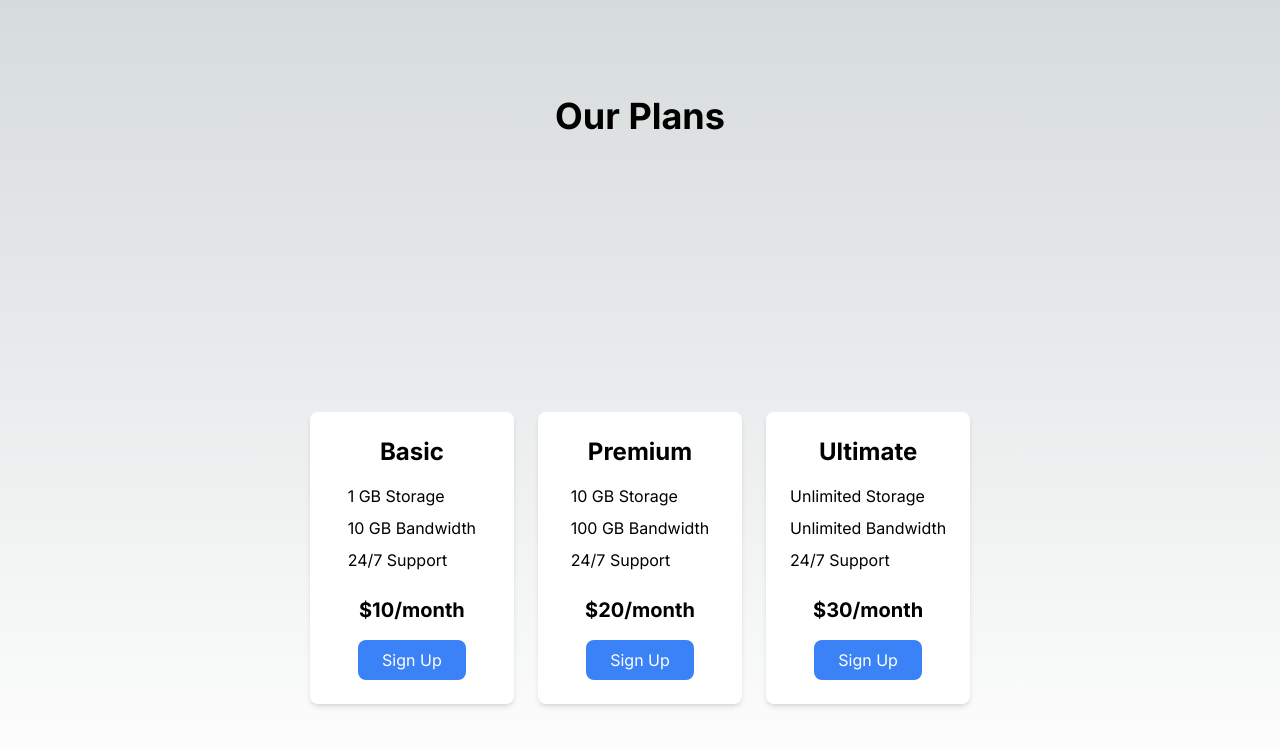
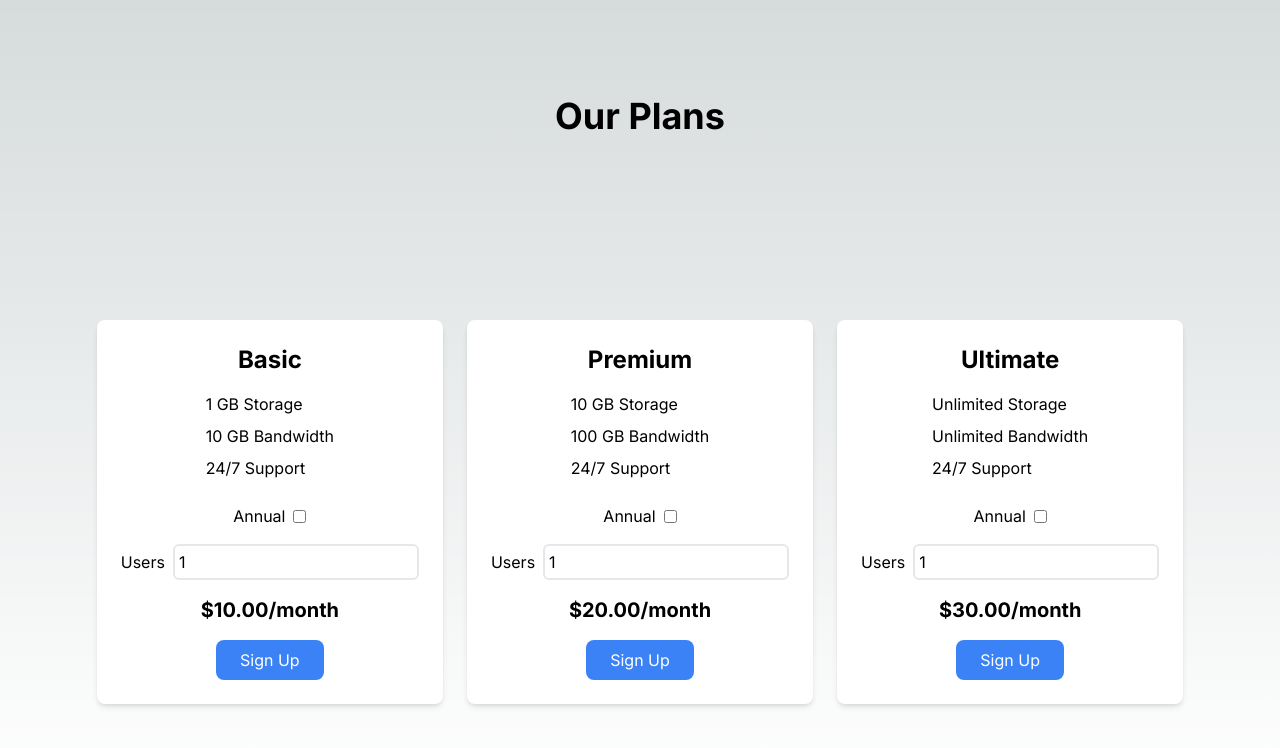
Before and after one commit to stub-ai/plates-sand-saas-pricing-plans, a Next.js app: page / in a window 1280 px wide. Shown: the top 748 px of the page. Built offline with nearby package versions, Linux system fonts and the light colour scheme.

Commit message:
Commit from Stub AI

```diff
--- a/components/PricingCard.tsx
+++ b/components/PricingCard.tsx
@@ -1,9 +1,10 @@
-import React from 'react';
+import React, { useState } from 'react';
 
 interface Plan {
   name: string;
   features: string[];
   price: string;
+  annualPrice: string;
 }
 
 interface PricingCardProps {
@@ -11,8 +12,22 @@ interface PricingCardProps {
 }
 
 const PricingCard: React.FC<PricingCardProps> = ({ plan }) => {
+  const [isAnnual, setIsAnnual] = useState(false);
+  const [users, setUsers] = useState(1);
+
+  const toggleAnnual = () => {
+    setIsAnnual(!isAnnual);
+  };
+
+  const handleUsersChange = (event: React.ChangeEvent<HTMLInputElement>) => {
+    setUsers(Number(event.target.value));
+  };
+
+  const price = isAnnual ? plan.annualPrice : plan.price;
+  const total = Number(price.replace(/[^0-9.-]+/g,"")) * users;
+
   return (
-    <div className="flex flex-col items-center justify-center bg-white shadow-md rounded-lg p-6">
+    <div className="flex flex-col items-center justify-center bg-white shadow-md rounded-lg p-6 hover:shadow-lg transition-shadow duration-300">
       <h2 className="text-2xl font-bold mb-4">{plan.name}</h2>
       <ul className="mb-4">
         {plan.features.map((feature, index) => (
@@ -21,8 +36,16 @@ const PricingCard: React.FC<PricingCardProps> = ({ plan }) => {
           </li>
         ))}
       </ul>
-      <p className="text-xl font-bold mb-4">{plan.price}</p>
-      <button className="bg-blue-500 text-white rounded-lg px-6 py-2">Sign Up</button>
+      <div className="flex items-center mb-4">
+        <label htmlFor="annual" className="mr-2">Annual</label>
+        <input type="checkbox" id="annual" checked={isAnnual} onChange={toggleAnnual} className="cursor-pointer" />
+      </div>
+      <div className="flex items-center mb-4">
+        <label htmlFor="users" className="mr-2">Users</label>
+        <input type="number" id="users" value={users} onChange={handleUsersChange} min="1" className="border-2 border-gray-200 rounded-md p-1" />
+      </div>
+      <p className="text-xl font-bold mb-4">${total.toFixed(2)}/month</p>
+      <button className="bg-blue-500 text-white rounded-lg px-6 py-2 hover:bg-blue-600 transition-colors duration-300">Sign Up</button>
     </div>
   );
 };
--- a/pages/index.tsx
+++ b/pages/index.tsx
@@ -8,17 +8,20 @@ const plans = [
   {
     name: 'Basic',
     features: ['1 GB Storage', '10 GB Bandwidth', '24/7 Support'],
-    price: '$10/month'
+    price: '$10/month',
+    annualPrice: '$100/year'
   },
   {
     name: 'Premium',
     features: ['10 GB Storage', '100 GB Bandwidth', '24/7 Support'],
-    price: '$20/month'
+    price: '$20/month',
+    annualPrice: '$200/year'
   },
   {
     name: 'Ultimate',
     features: ['Unlimited Storage', 'Unlimited Bandwidth', '24/7 Support'],
-    price: '$30/month'
+    price: '$30/month',
+    annualPrice: '$300/year'
   }
 ]
 
```
